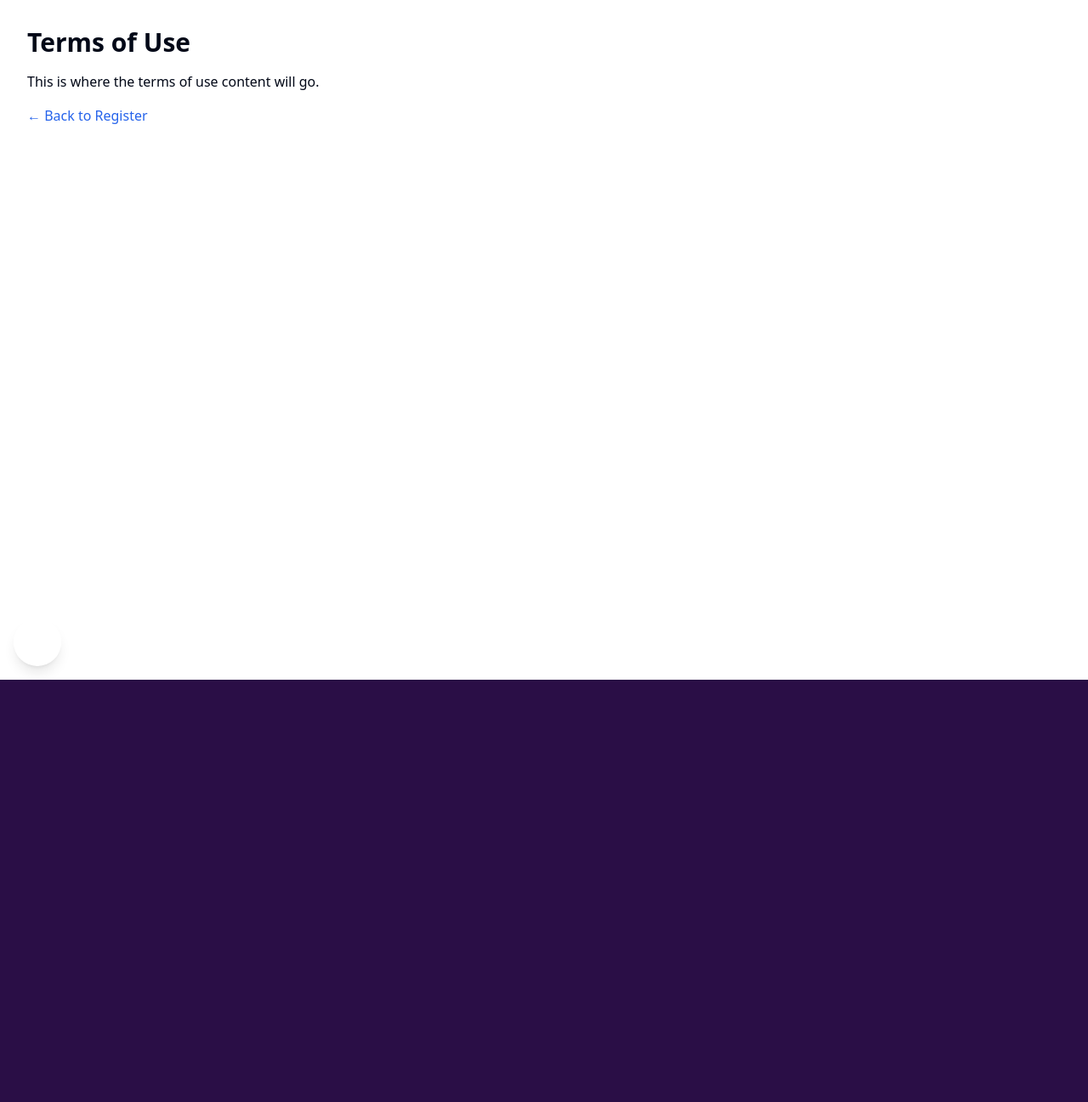
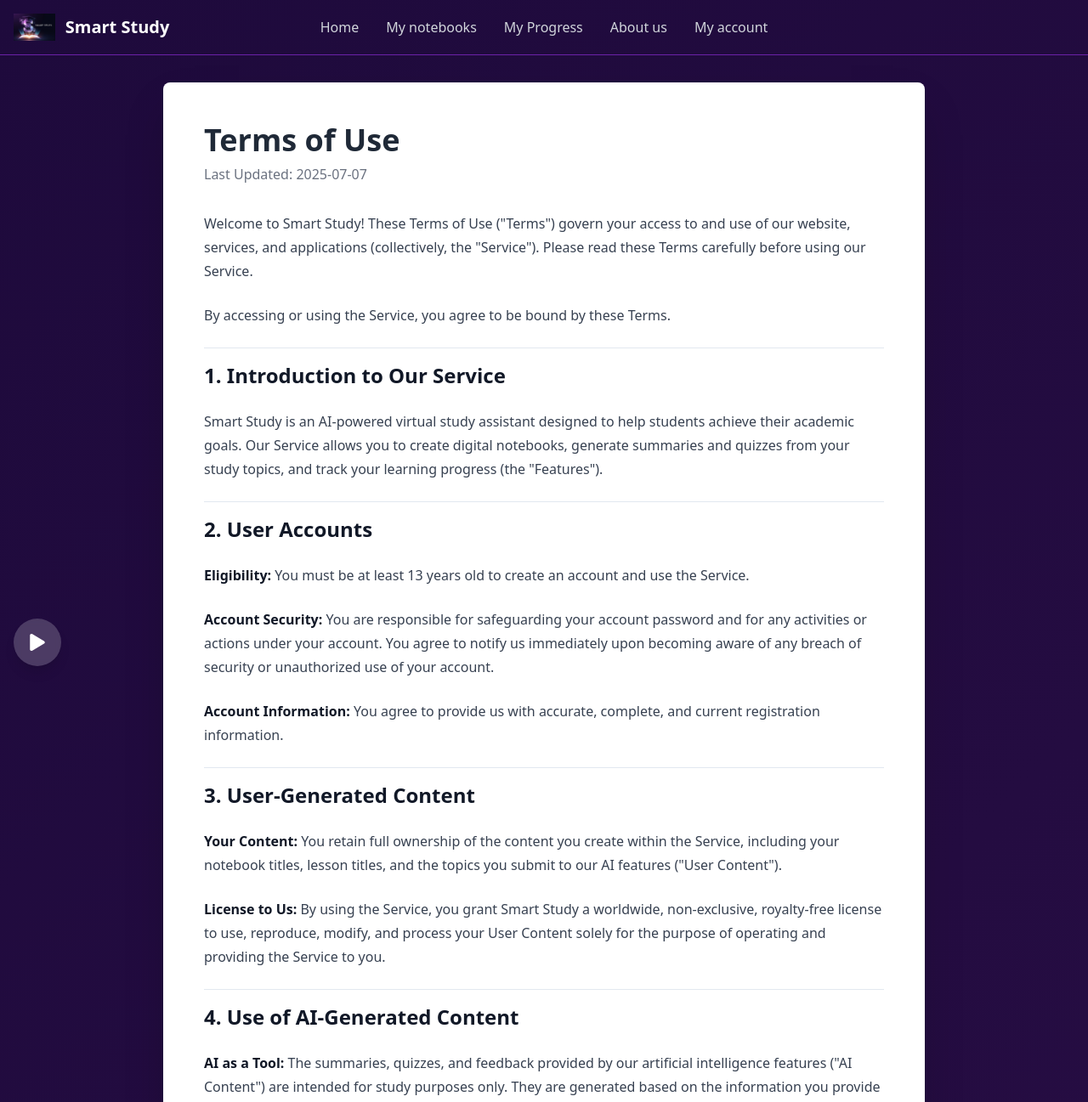
Before and after one commit to lvbcarol/smart_study-front, a React (Vite) app in the folder smart-study-react/: page /terms-of-use in a window 1280 px wide. Shown: the top 1297 px of the page at 85% size. Before the commit the page ends 800 px from the top, so only its background shows below. Built offline with nearby package versions, Linux system fonts and the light colour scheme.

Commit message:
terms of use

```diff
--- a/smart-study-react/src/pages/TermsOfUse.tsx
+++ b/smart-study-react/src/pages/TermsOfUse.tsx
@@ -1,15 +1,79 @@
 // src/pages/TermsOfUse.tsx
 import React from 'react';
 import { Link } from 'react-router-dom';
+import Navbar from '../components/Navbar'; // Importando a Navbar para consistência
+import { FaArrowLeft } from 'react-icons/fa';
 
 const TermsOfUse: React.FC = () => {
+  const backgroundStyle = { background: 'linear-gradient(135deg, #1e0a3c 0%, #2A0E46 100%)' };
+
   return (
-    <div className="min-h-screen bg-white p-8">
-      <h1 className="text-3xl font-bold mb-4">Terms of Use</h1>
-      <p className="mb-4">This is where the terms of use content will go.</p>
-      <Link to="/register" className="text-blue-600 hover:underline">
-        &larr; Back to Register
-      </Link>
+    <div style={backgroundStyle} className="min-h-screen text-white">
+      <Navbar />
+      <main className="container mx-auto p-4 md:p-8">
+        <div className="bg-white text-gray-800 p-8 md:p-12 rounded-lg shadow-2xl max-w-4xl mx-auto">
+
+          <h1 className="text-4xl font-bold mb-2">Terms of Use</h1>
+          <p className="text-gray-500 mb-8">Last Updated: 2025-07-07</p>
+
+          <div className="space-y-6 prose max-w-none">
+            <p>Welcome to Smart Study! These Terms of Use ("Terms") govern your access to and use of our website, services, and applications (collectively, the "Service"). Please read these Terms carefully before using our Service.</p>
+            <p>By accessing or using the Service, you agree to be bound by these Terms.</p>
+
+            <h2 className="text-2xl font-bold pt-4 border-t mt-8">1. Introduction to Our Service</h2>
+            <p>Smart Study is an AI-powered virtual study assistant designed to help students achieve their academic goals. Our Service allows you to create digital notebooks, generate summaries and quizzes from your study topics, and track your learning progress (the "Features").</p>
+
+            <h2 className="text-2xl font-bold pt-4 border-t mt-8">2. User Accounts</h2>
+            <p><strong>Eligibility:</strong> You must be at least 13 years old to create an account and use the Service.</p>
+            <p><strong>Account Security:</strong> You are responsible for safeguarding your account password and for any activities or actions under your account. You agree to notify us immediately upon becoming aware of any breach of security or unauthorized use of your account.</p>
+            <p><strong>Account Information:</strong> You agree to provide us with accurate, complete, and current registration information.</p>
+
+            <h2 className="text-2xl font-bold pt-4 border-t mt-8">3. User-Generated Content</h2>
+            <p><strong>Your Content:</strong> You retain full ownership of the content you create within the Service, including your notebook titles, lesson titles, and the topics you submit to our AI features ("User Content").</p>
+            <p><strong>License to Us:</strong> By using the Service, you grant Smart Study a worldwide, non-exclusive, royalty-free license to use, reproduce, modify, and process your User Content solely for the purpose of operating and providing the Service to you.</p>
+
+            <h2 className="text-2xl font-bold pt-4 border-t mt-8">4. Use of AI-Generated Content</h2>
+            <p><strong>AI as a Tool:</strong> The summaries, quizzes, and feedback provided by our artificial intelligence features ("AI Content") are intended for study purposes only. They are generated based on the information you provide and public data.</p>
+            <p><strong>Disclaimer:</strong> While we strive for accuracy, AI Content may contain errors or inaccuracies. It is not a substitute for professional academic or instructional advice. You are responsible for verifying the information against your course materials and other reliable sources. Smart Study is not liable for any academic or other consequences resulting from the use of AI Content.</p>
+
+            <h2 className="text-2xl font-bold pt-4 border-t mt-8">5. Acceptable Use Policy</h2>
+            <p>You agree not to misuse the Service or help anyone else to do so. You agree not to:</p>
+            <ul className="list-disc pl-6 space-y-2">
+              <li>Probe, scan, or test the vulnerability of any system or network.</li>
+              <li>Breach or otherwise circumvent any security or authentication measures.</li>
+              <li>Submit content that is unlawful, harmful, defamatory, obscene, or otherwise objectionable.</li>
+              <li>Use the Service to infringe on the intellectual property rights of others.</li>
+              <li>Use the Service to generate content for academic dishonesty (e.g., plagiarism).</li>
+            </ul>
+
+            <h2 className="text-2xl font-bold pt-4 border-t mt-8">6. Intellectual Property</h2>
+            <p>All rights, title, and interest in and to the Service (excluding User Content), including its "look and feel," are and will remain the exclusive property of Carolina Lansoni Vilas Boas and her licensors. The Service is protected by copyright, trademark, and other laws of both Brazil and foreign countries.</p>
+
+            <h2 className="text-2xl font-bold pt-4 border-t mt-8">7. Termination</h2>
+            <p>We may terminate or suspend your access to the Service immediately, without prior notice or liability, for any reason whatsoever, including without limitation if you breach the Terms. Upon termination, your right to use the Service will immediately cease.</p>
+
+            <h2 className="text-2xl font-bold pt-4 border-t mt-8">8. Disclaimers and Limitation of Liability</h2>
+            <p>The Service is provided on an "AS IS" and "AS AVAILABLE" basis. While we aim to provide a high-quality experience, we do not warrant that the service will be uninterrupted, secure, or error-free.</p>
+            <p>In no event shall Smart Study, its creators, or its partners be liable for any indirect, incidental, special, consequential, or punitive damages arising out of or in connection with your use of the Service.</p>
+
+            <h2 className="text-2xl font-bold pt-4 border-t mt-8">9. Governing Law</h2>
+            <p>These Terms shall be governed and construed in accordance with the laws of Brazil, without regard to its conflict of law provisions.</p>
+
+            <h2 className="text-2xl font-bold pt-4 border-t mt-8">10. Changes to Terms</h2>
+            <p>We reserve the right, at our sole discretion, to modify or replace these Terms at any time. We will provide at least 30 days' notice prior to any new terms taking effect. By continuing to access or use our Service after those revisions become effective, you agree to be bound by the revised terms.</p>
+
+            <h2 className="text-2xl font-bold pt-4 border-t mt-8">11. Contact Us</h2>
+            <p>If you have any questions about these Terms, please contact us at: <a href="mailto:smartstudywebsite@gmail.com" className="text-purple-600 hover:underline">smartstudywebsite@gmail.com</a>.</p>
+          </div>
+
+          <div className="mt-12 text-center">
+            <Link to="/register" className="text-purple-600 hover:underline inline-flex items-center gap-2">
+              <FaArrowLeft /> Back to Register
+            </Link>
+          </div>
+
+        </div>
+      </main>
     </div>
   );
 };
```
